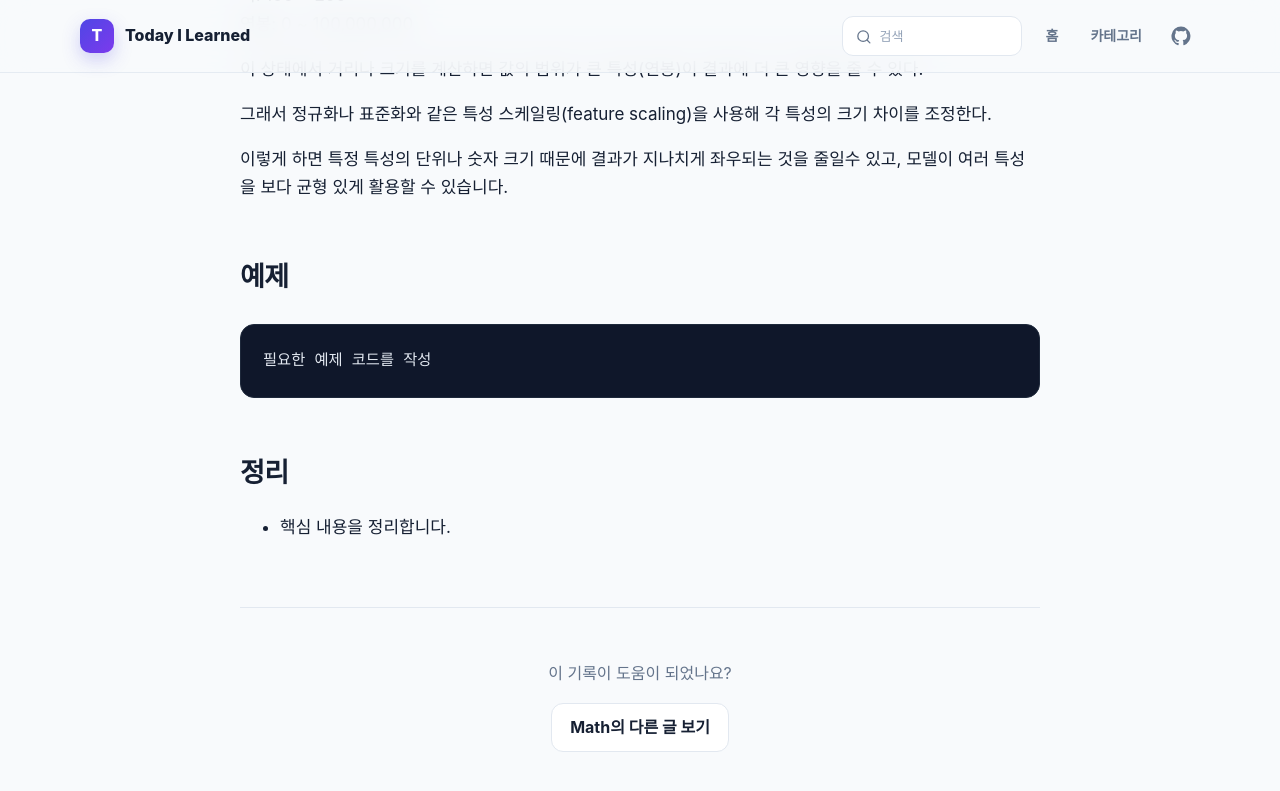
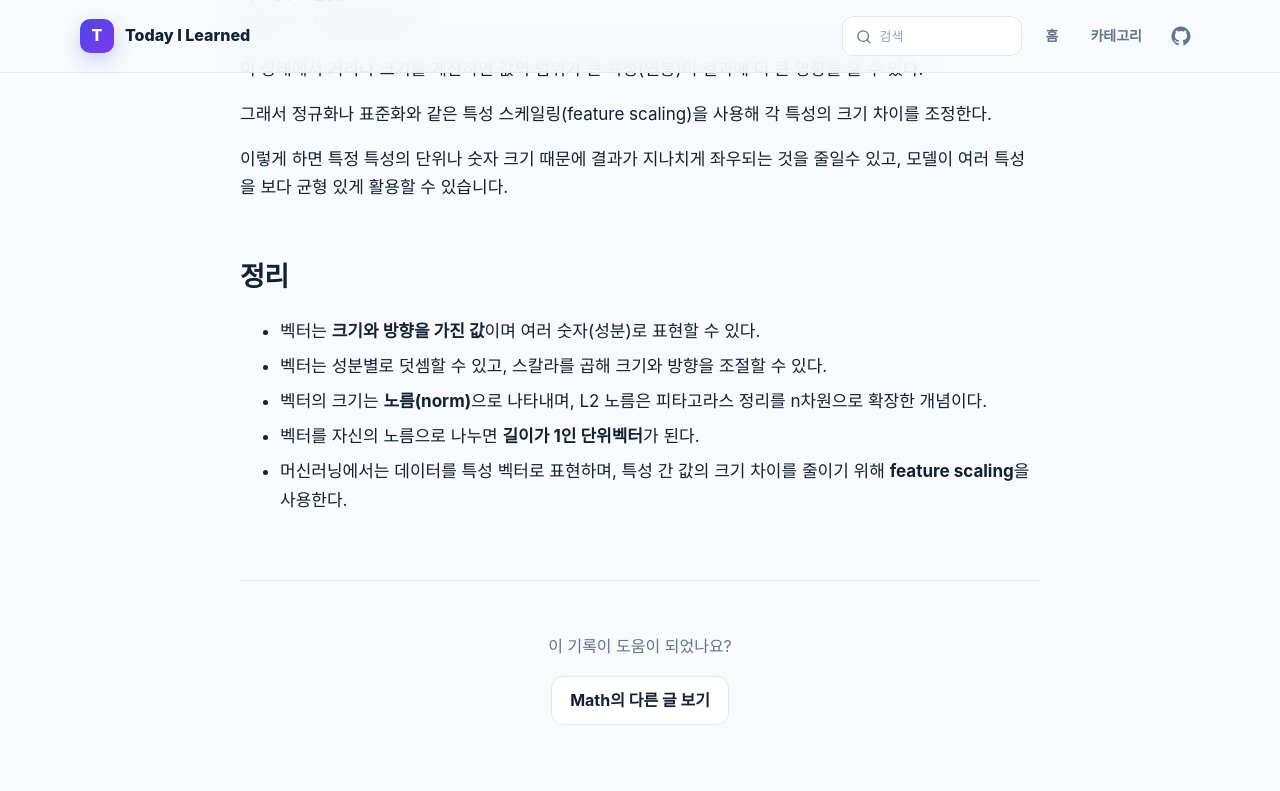
Before and after one commit to yshzjq/TIL, a Jekyll site: the page built from math/1장 1강 벡터의 수학적 정의와 기하학적 해석.md, in a window 1280 px wide and 900 px high, scrolled down 2603 px. Shown: the top 791 px of the window. Built offline with Jekyll 4.4.1, drawn with Linux system fonts in a browser that asks for light colours.

Commit message:
TIL 수정

````diff
--- a/math/TIL.md
+++ b/math/1장 1강 벡터의 수학적 정의와 기하학적 해석.md
@@ -86,12 +86,10 @@ L2 노름 외에도 성분의 절댓값을 그대로 더하는 L1 노름, 가장
 이렇게 하면 특정 특성의 단위나 숫자 크기 때문에 결과가 지나치게 좌우되는 것을 줄일수 있고, 모델이 여러 특성을 보다 균형 있게 활용할 수 있습니다.
 
 
-## 예제
-
-```text
-필요한 예제 코드를 작성
-```
-
 ## 정리
 
-- 핵심 내용을 정리합니다.
+- 벡터는 **크기와 방향을 가진 값**이며 여러 숫자(성분)로 표현할 수 있다.
+- 벡터는 성분별로 덧셈할 수 있고, 스칼라를 곱해 크기와 방향을 조절할 수 있다.
+- 벡터의 크기는 **노름(norm)**으로 나타내며, L2 노름은 피타고라스 정리를 n차원으로 확장한 개념이다.
+- 벡터를 자신의 노름으로 나누면 **길이가 1인 단위벡터**가 된다.
+- 머신러닝에서는 데이터를 특성 벡터로 표현하며, 특성 간 값의 크기 차이를 줄이기 위해 **feature scaling**을 사용한다.
````
